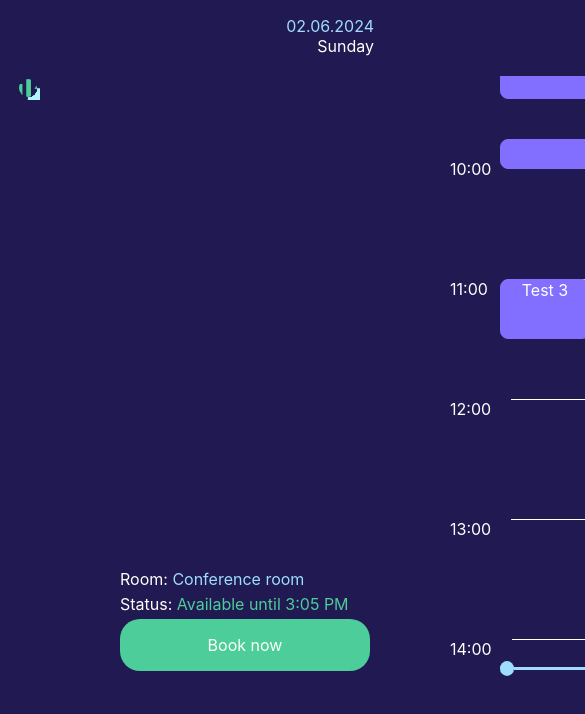
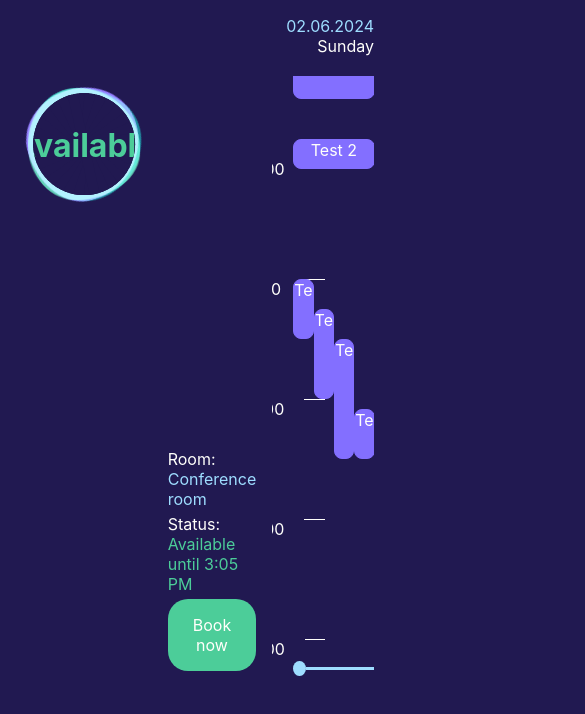
Before and after one commit to LenkoIvanov/TeamsScheduler, a React (Vite) app in the folder react-scheduler/: page / in a window 390 px wide. Shown: the top 714 px of the page, 585 px wide, since content can reach past the window. Built offline with nearby package versions, Linux system fonts and the light colour scheme.

Commit message:
style: use responsive units for the grid in the app container

```diff
--- a/react-scheduler/src/components/app_container/AppContainer.module.scss
+++ b/react-scheduler/src/components/app_container/AppContainer.module.scss
@@ -1,5 +1,5 @@
 .appContainer {
   display: grid;
-  grid-template-columns: 1fr 250px 450px;
-  gap: 5rem;
+  grid-template-columns: 1fr 0.25fr 0.75fr;
+  gap: 1rem;
 }
```
